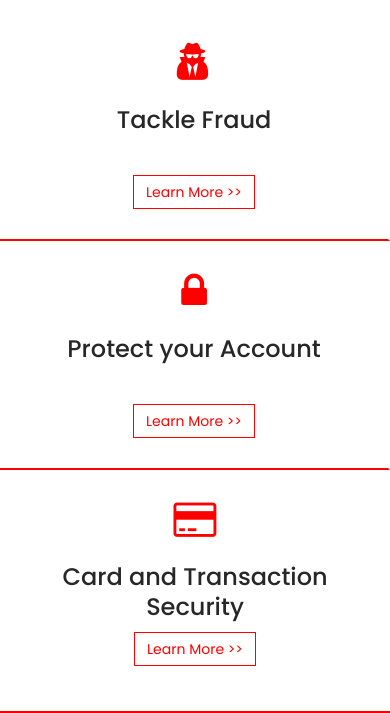
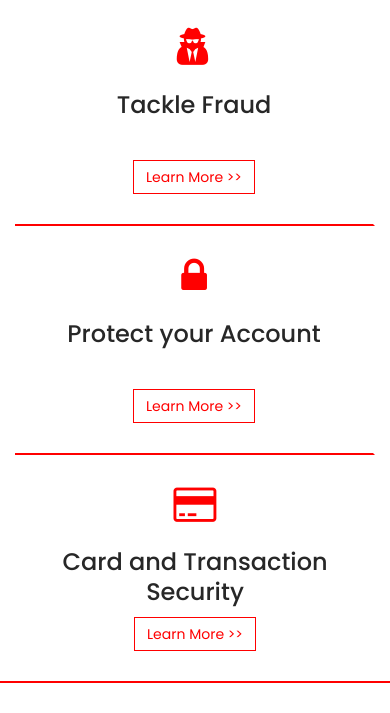
Before and after one commit to David-Orizu31/Banking-Site, a plain HTML site: page security.html in a window 390 px wide. Shown: the part 871-1584 px from the top of the page. Drawn offline with Linux system fonts and the light colour scheme; some packages are replaced by stand-ins of ours.

Commit message:
Update my-styles.css

```diff
--- a/css/my-styles.css
+++ b/css/my-styles.css
@@ -82,9 +82,7 @@
         border-right: 2px solid white;
     }
 
-    .security-area {
-        padding: 15px 0px !important;
-    }
+
 }
 
 .security-area .security {
```
